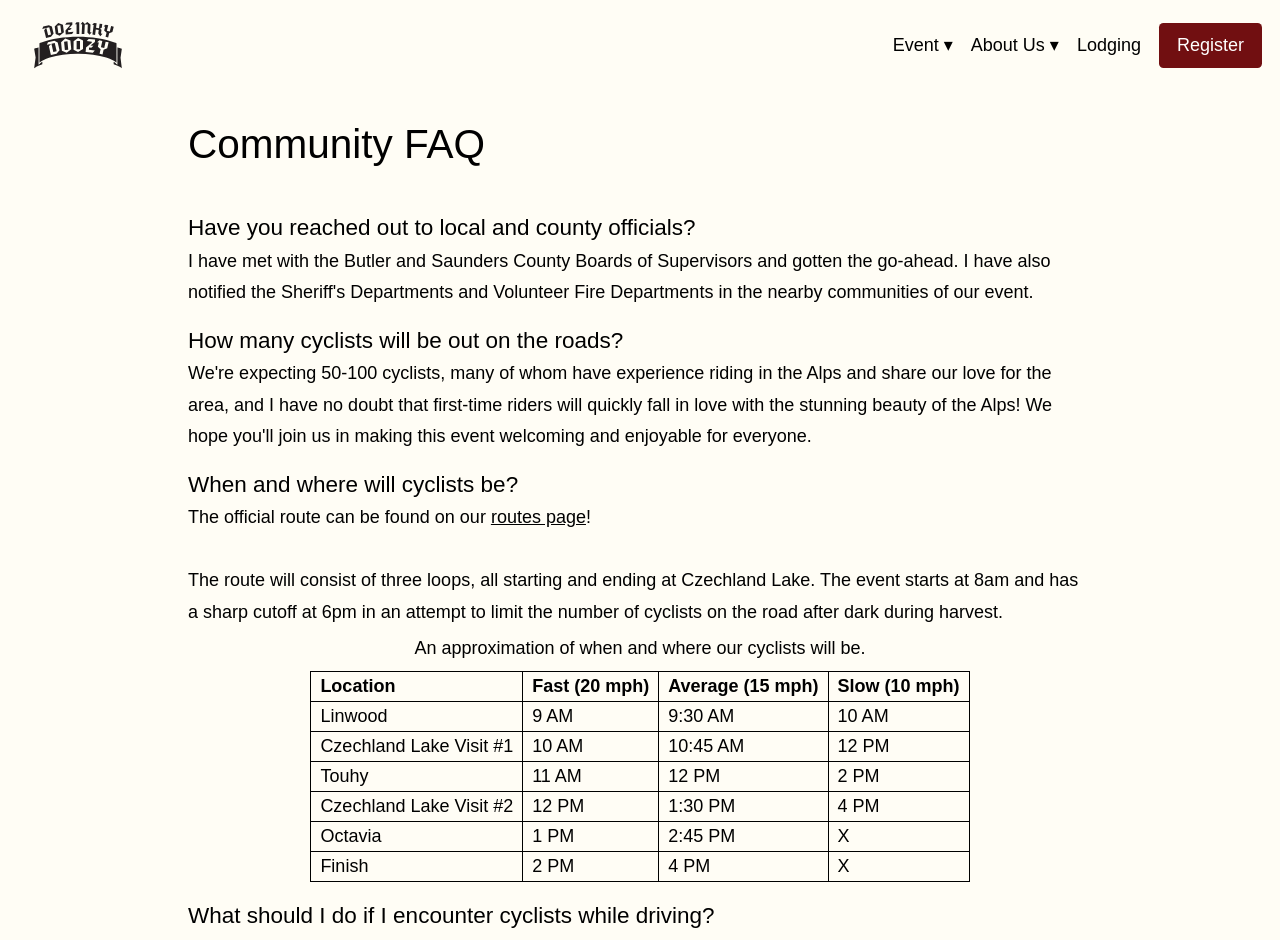
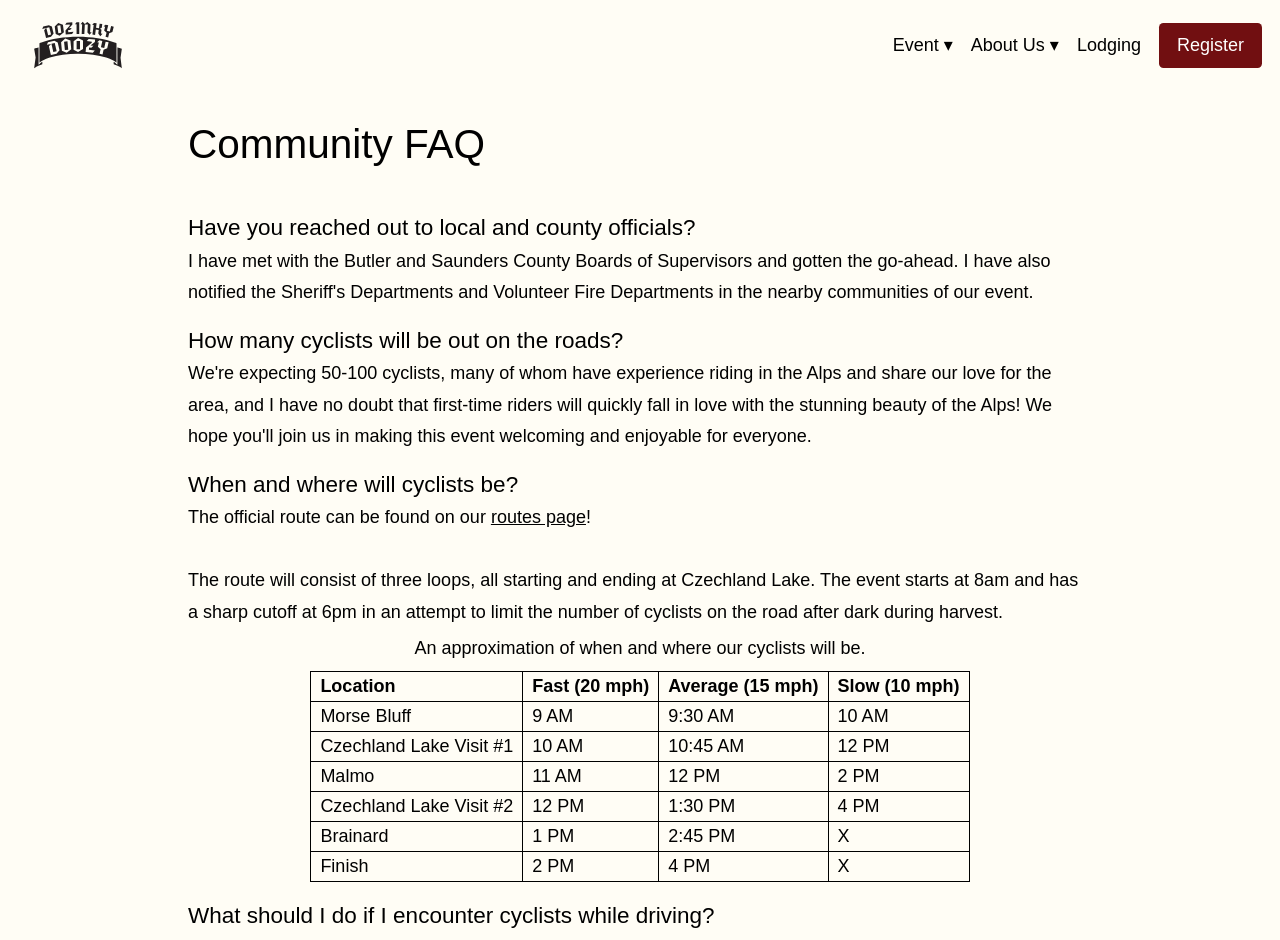
Before and after one commit to tblue1994/dozinky-doozy-website, a Next.js app: page /community-faq in a window 1280 px wide. Shown: the top 940 px of the page. Built offline with nearby package versions, Linux system fonts and the light colour scheme; a web font is replaced by a local one.

Commit message:
feat: 2026 changes

```diff
--- a/src/app/(details)/community-faq/page.tsx
+++ b/src/app/(details)/community-faq/page.tsx
@@ -49,7 +49,7 @@ const faqs: Faq[] = [
               <th className="border px-2">Slow (10 mph)</th>
             </tr>
             <tr>
-              <td className="border px-2">Linwood</td>
+              <td className="border px-2">Morse Bluff</td>
               <td className="border px-2">9 AM</td>
               <td className="border px-2">9:30 AM</td>
               <td className="border px-2">10 AM</td>
@@ -61,7 +61,7 @@ const faqs: Faq[] = [
               <td className="border px-2">12 PM</td>
             </tr>
             <tr>
-              <td className="border px-2">Touhy</td>
+              <td className="border px-2">Malmo</td>
               <td className="border px-2">11 AM</td>
               <td className="border px-2">12 PM</td>
               <td className="border px-2">2 PM</td>
@@ -73,7 +73,7 @@ const faqs: Faq[] = [
               <td className="border px-2">4 PM</td>
             </tr>
             <tr>
-              <td className="border px-2">Octavia</td>
+              <td className="border px-2">Brainard</td>
               <td className="border px-2">1 PM</td>
               <td className="border px-2">2:45 PM</td>
               <td className="border px-2">X</td>
@@ -151,7 +151,7 @@ const faqs: Faq[] = [
         answer: (
           <>
             <Link
-              href="https://www.timetosignup.com/dozinkydoozy/sheet/1362236"
+              href="https://volunteersignup.org/E4XAF"
               target="_blank"
               className="underline hover:text-venetian-red-600"
             >
--- a/src/app/(details)/rider-faq/page.tsx
+++ b/src/app/(details)/rider-faq/page.tsx
@@ -7,7 +7,7 @@ const rules: { title: string; description: ReactNode }[] = [
       "The Doozy sounds fun, but I don't know that I can ride 120 miles. Should I still sign up?",
     description: (
       <>
-        Absolutely! The full Doozy is 120 miles, but you can always ride less.
+        Absolutely! The full Doozy is 120+ miles, but you can always ride less.
         The route is a clover-leaf, and consists of three unique 40-mile loops,
         so after 40 and 80 miles, you&apos;ll be right back at the start/finish
         line. This is a perfect time to evaluate if you&apos;d like to continue
--- a/src/app/(home)/page.tsx
+++ b/src/app/(home)/page.tsx
@@ -39,14 +39,14 @@ const sponsors: SponsorLogoLinkProps[] = [
     width: 321,
     height: 202,
   },
-  {
-    name: "Paper Moon Pastries",
-    url: "https://www.papermoonpastries.com/",
-    image: "/paper-moon.png",
-    altText: "Paper Moon Pastries logo",
-    width: 1080,
-    height: 1080,
-  },
+  // {
+  //   name: "Paper Moon Pastries",
+  //   url: "https://www.papermoonpastries.com/",
+  //   image: "/paper-moon.png",
+  //   altText: "Paper Moon Pastries logo",
+  //   width: 1080,
+  //   height: 1080,
+  // },
   {
     name: "Eric Turner Photography",
     url: "https://www.ericturner.photography/",
@@ -193,10 +193,10 @@ export default function Home() {
               Save $50 on 3D or Virtual bike fit with Link Cycling when you
               mention the Doozy
             </li>
-            <li>
+            {/* <li>
               Bring your number plate into Paper Moon Pastries through the month
               of October to receive a free treat!
-            </li>
+            </li> */}
           </ul>
         </div>
         <div className="grid md:grid-cols-2 sm:grid-cols-1 gap-4">
```
